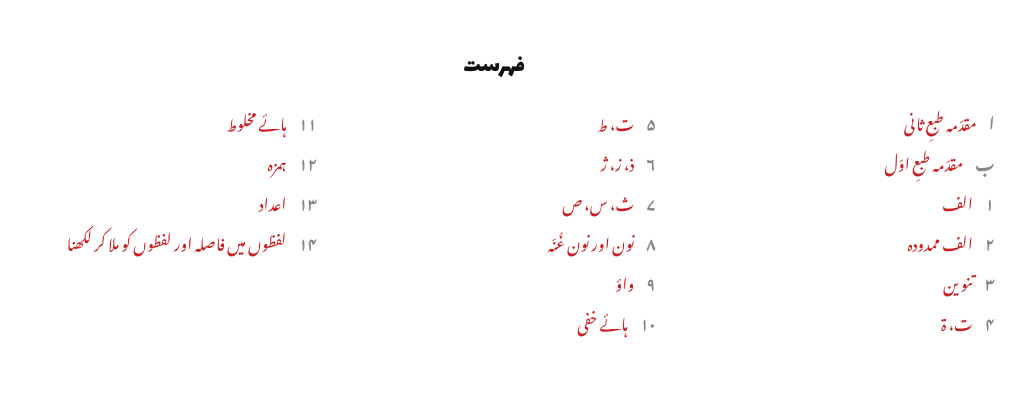
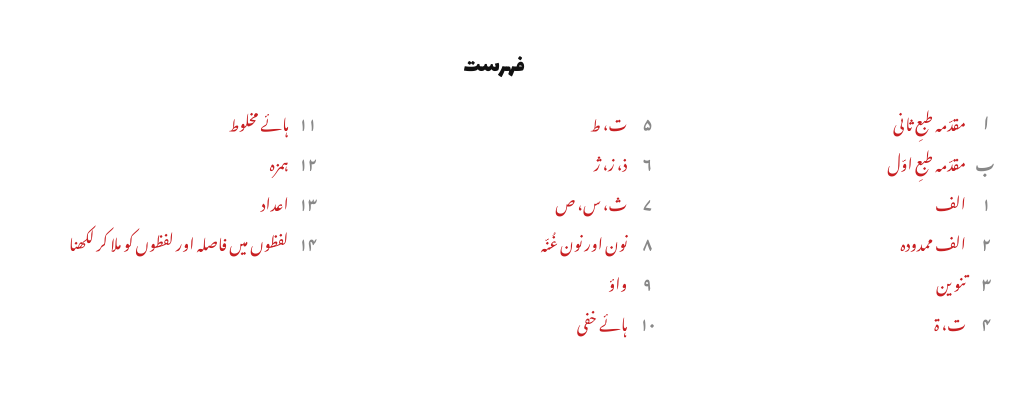
Before and after one commit to urduweb/imla, a Jekyll site: the page built from index.md, in a window 1280 px wide. Shown: the part 182-597 px from the top of the page, without its empty margins (146-1172 px from the left). Built offline with Jekyll 4.4.1, drawn with Linux system fonts in a browser that asks for light colours.

Commit message:
Fixes table of contents counter formatting

```diff
--- a/_sass/_imla-nama.scss
+++ b/_sass/_imla-nama.scss
@@ -137,6 +137,8 @@ p {
         font-weight:bold;
         line-height: 1;
         margin-left: 0.75em;
+        text-align: center;
+        width: 1em;
         color: #888;
         display: inline-block; //required for Abjad numbering on main table of contents
     }
```
